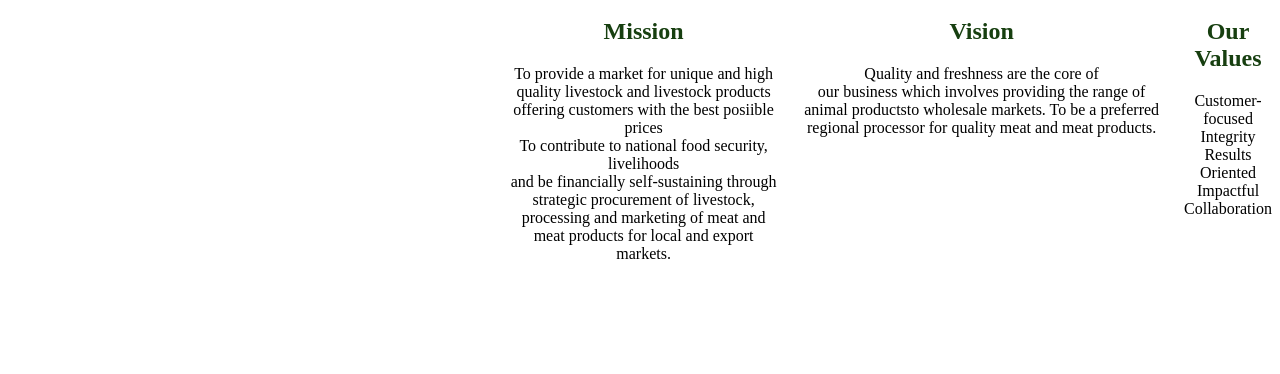
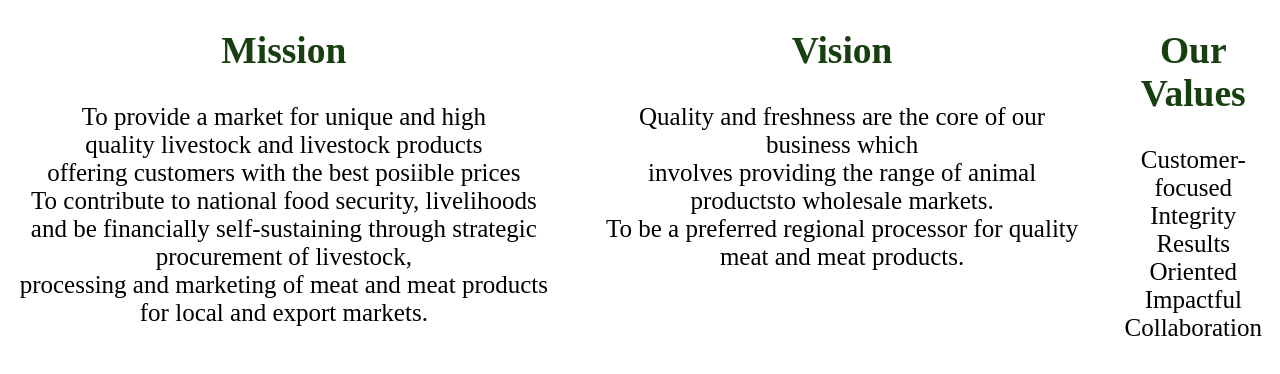
Before and after one commit to MercyBore/Shire_Livestock_Buy_and_Sell, a plain HTML site: page about.html in a window 1280 px wide. Shown: the part 542-916 px from the top of the page. Before the commit the page ends 829 px from the top, so only its background shows below. Drawn offline with Linux system fonts and the light colour scheme.

Commit message:
changed statements

```diff
--- a/about.css
+++ b/about.css
@@ -12,10 +12,10 @@
 .statements{
     display: flex;
     column-count:3;
-    column-gap: 20px;
+    column-gap: 40px;
     text-align: center;
-    margin-left: 500px;
-
+    font-size: 25px;
+    margin-right: 10px;
 }
 .statements h2{
     color: rgba(23, 63, 16, 1);
--- a/about.html
+++ b/about.html
@@ -33,11 +33,9 @@
         </div>
         <div class="vision">
             <h2>Vision</h2>
-            <p>Quality and freshness are the core of <br>
-            our business which involves providing the range of <br>
-        animal productsto wholesale markets.
-        To be a preferred regional processor for quality meat and meat products.
-    </p>
+            <p>Quality and freshness are the core of our business which <br>
+                involves providing the range of animal productsto wholesale markets.<br>
+                To be a preferred regional processor for quality meat and meat products.</p>
         </div>
         <div class="values">
             <h2> Our Values</h2>
```
